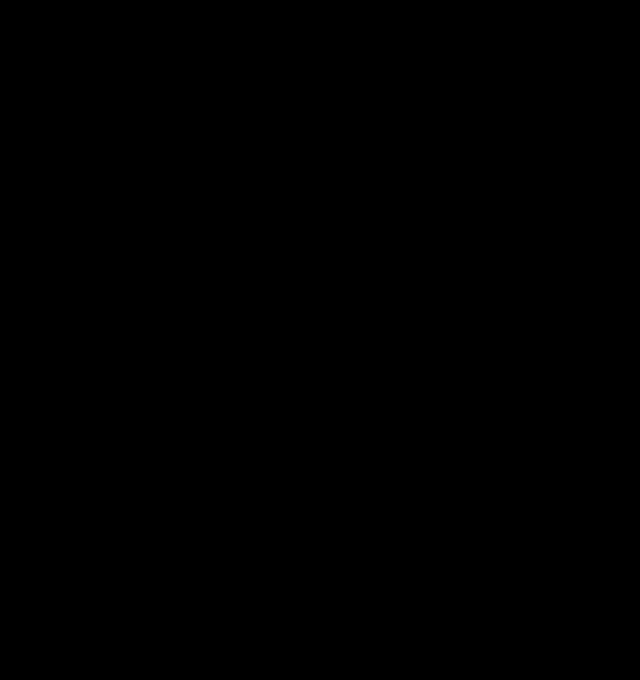
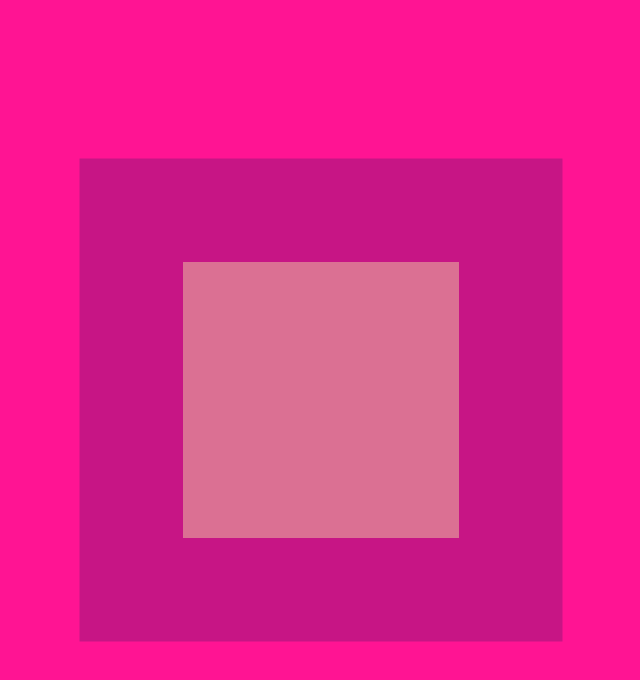
Before and after one commit to taylorjg/depth-experiments, a website built with webpack: page src/index.html in a window 1280 px wide. Shown: the whole page, without its empty margins (319-959 px from the left). Built offline with nearby package versions, Linux system fonts and the light colour scheme; animation ran at ten frames a second.

Commit message:
Add basic scene/camera setup with 3 layered objects

```diff
--- a/src/index.html
+++ b/src/index.html
@@ -8,7 +8,7 @@
   <style>
     html,
     body,
-    container {
+    #container {
       margin: 0;
       padding: 0;
       width: 100vw;
--- a/src/index.js
+++ b/src/index.js
@@ -1,5 +1,71 @@
+import * as THREE from 'three'
+
+const createObject1 = scene => {
+  const width = 20
+  const height = 20
+  const geometry = new THREE.PlaneBufferGeometry(width, height)
+  const material = new THREE.MeshBasicMaterial({ color: "DeepPink" })
+  const mesh = new THREE.Mesh(geometry, material)
+  mesh.position.set(0, 0, 1)
+  scene.add(mesh)
+}
+
+const createObject2 = scene => {
+  const width = 4
+  const height = 4
+  const geometry = new THREE.PlaneBufferGeometry(width, height)
+  const material = new THREE.MeshBasicMaterial({ color: "MediumVioletRed" })
+  const mesh = new THREE.Mesh(geometry, material)
+  mesh.position.set(0, 0, 2)
+  scene.add(mesh)
+}
+
+const createObject3 = scene => {
+  const width = 2
+  const height = 2
+  const geometry = new THREE.PlaneBufferGeometry(width, height)
+  const material = new THREE.MeshBasicMaterial({ color: "PaleVioletRed" })
+  const mesh = new THREE.Mesh(geometry, material)
+  mesh.position.set(0, 0, 3)
+  scene.add(mesh)
+}
+
+const createObjects = scene => {
+  createObject1(scene)
+  createObject2(scene)
+  createObject3(scene)
+}
+
 const main = async () => {
-  console.log("[main]")
+  const renderer = new THREE.WebGLRenderer({ antialias: true })
+  renderer.setPixelRatio(window.devicePixelRatio)
+
+  const container = document.getElementById('container')
+  const w = container.offsetWidth
+  const h = container.offsetHeight
+  renderer.setSize(w, h)
+  container.appendChild(renderer.domElement)
+
+  const scene = new THREE.Scene()
+
+  const camera = new THREE.PerspectiveCamera(45, w / h, 0.1, 50)
+  camera.position.set(0, 0, 10)
+  camera.lookAt(0, 0, 0)
+  scene.add(camera)
+
+  createObjects(scene)
+
+  renderer.setAnimationLoop(() => {
+    renderer.render(scene, camera)
+  })
+
+  window.addEventListener('resize', () => {
+    const w = container.offsetWidth
+    const h = container.offsetHeight
+    renderer.setSize(w, h)
+    camera.aspect = w / h
+    camera.updateProjectionMatrix()
+  })
 }
 
 main()
--- a/webpack.config.js
+++ b/webpack.config.js
@@ -22,6 +22,7 @@ module.exports = {
   ],
   module: {
     rules: [
+      // https://webpack.js.org/guides/asset-modules/#source-assets
       {
         test: /\.glsl$/,
         type: 'asset/source'
```
